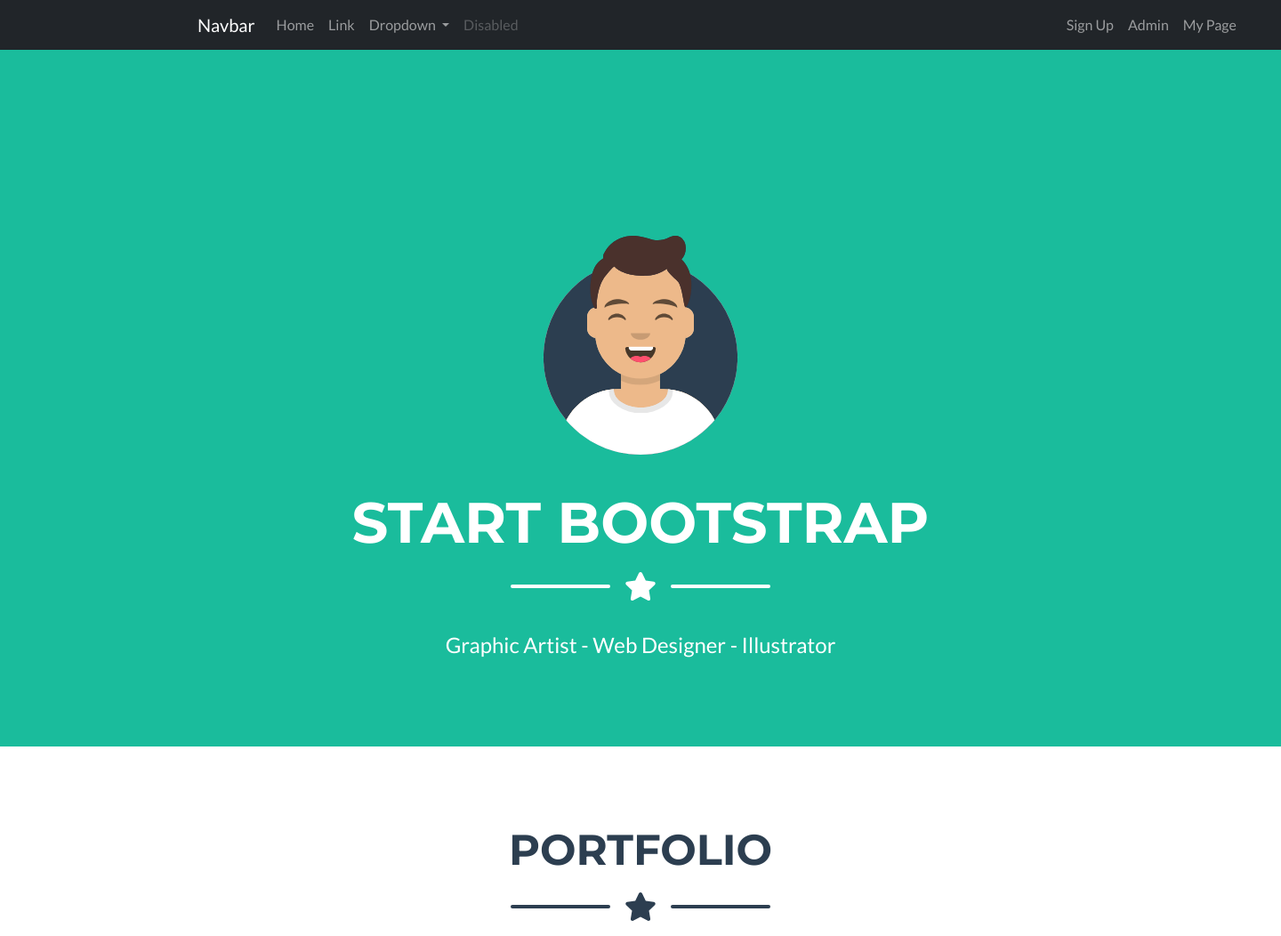
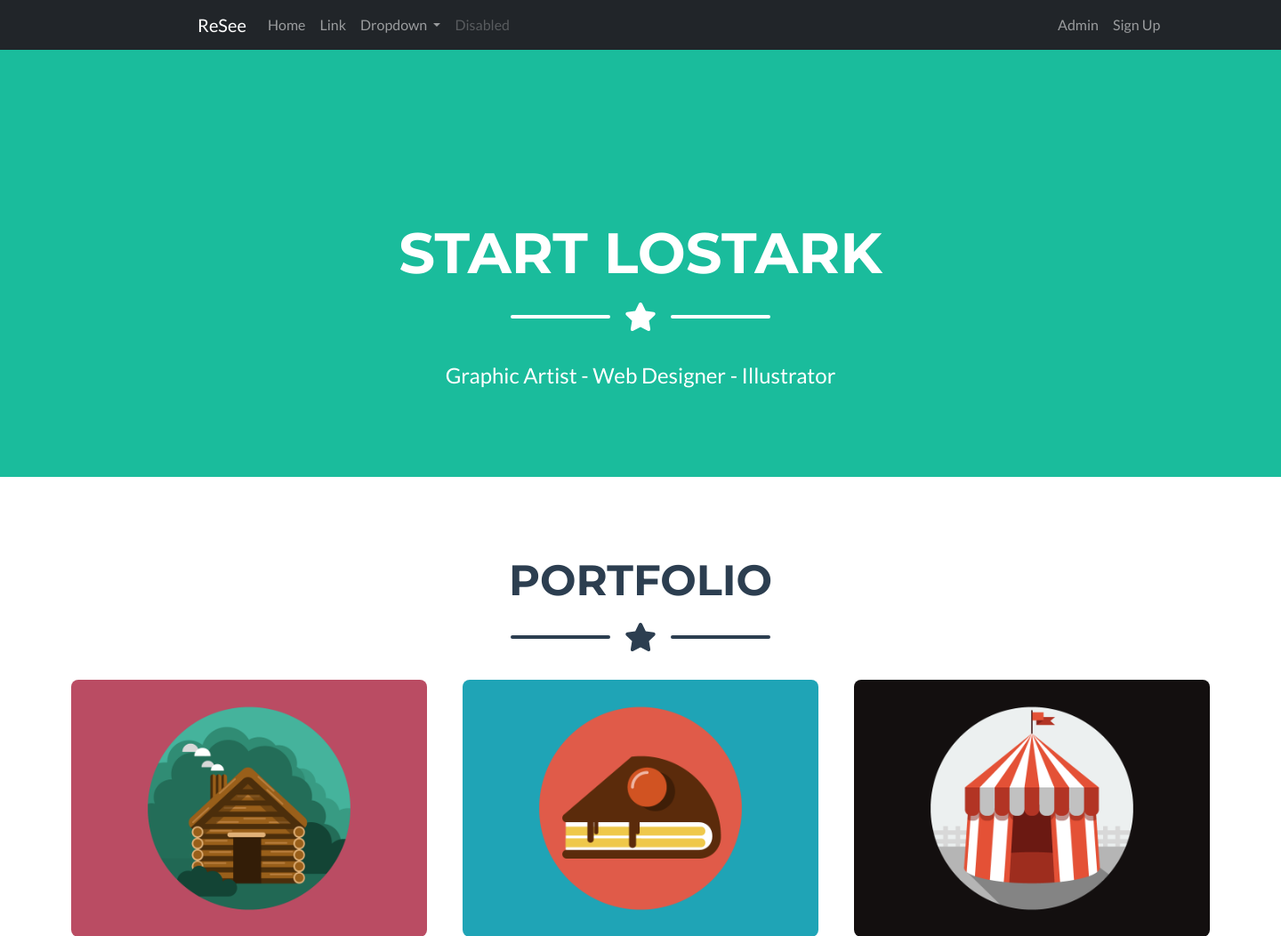
Before and after one commit to djgnfj-svg/ReSee, a Django app: page /home in a window 1440 px wide; the page is wider, and only the part inside the window is pictured. Shown: the top 1052 px of that part at 89% size. Run offline with Django 4.2, Linux system fonts and the light colour scheme; some libraries are stand-ins or nearby versions.

Commit message:
don't smile people

```diff
--- a/Reviewer/form.py
+++ b/Reviewer/form.py
@@ -24,7 +24,7 @@
         max_length=30, required=True, widget=forms.EmailInput(attrs={"class" : "input-field", "placeholder": "이메일수정"})
     )
 
-class MemberModifiForm(forms.Form):
+class MemberDelForm(forms.Form):
     class Meta:
         model = Users
         fields = (
--- a/Reviewer/views.py
+++ b/Reviewer/views.py
@@ -3,7 +3,7 @@
 from django.http import response
 from django.views.decorators.csrf import csrf_exempt
 from django.shortcuts import redirect, render
-from Reviewer.form import LoginForm, MemberModifiForm, RegisterForm
+from Reviewer.form import LoginForm, MemberDelForm, MemberModifiForm, RegisterForm
 from Reviewer.models import Users
 
 from django.contrib.auth.decorators import login_required
@@ -53,7 +53,6 @@
     msg = None
     if request.method == "POST":
         form_register = RegisterForm(request.POST)
-        print(form_register.errors.as_json())
         if form_register.is_valid():
             form_register.save()
             msg = "가입완료"
@@ -82,9 +81,9 @@
 @csrf_exempt
 @login_required
 def member_del_view(request):
-    form_del = MemberModifiForm()
+    form_del = MemberDelForm()
     if request.method == "POST":
-        form_del = MemberModifiForm(request.POST)
+        form_del = MemberDelForm(request.POST)
         print(form_del.errors.as_json())
         if form_del.is_valid():
             user = request.user
--- a/templates/home.html
+++ b/templates/home.html
@@ -8,9 +8,8 @@
         <header class="masthead bg-primary text-white text-center">
             <div class="container d-flex align-items-center flex-column">
                 <!-- Masthead Avatar Image-->
-                <img class="masthead-avatar mb-5" src="{% static 'assets/img/avataaars.svg' %}" alt="..." />
                 <!-- Masthead Heading-->
-                <h1 class="masthead-heading text-uppercase mb-0">Start Bootstrap</h1>
+                <h1 class="masthead-heading text-uppercase mb-0">Start LostArk</h1>
                 <!-- Icon Divider-->
                 <div class="divider-custom divider-light">
                     <div class="divider-custom-line"></div>
--- a/templates/top.html
+++ b/templates/top.html
@@ -29,7 +29,7 @@
 <body>
     <nav class="navbar navbar-expand-lg navbar-dark bg-dark">
         <div class="container" id="a">
-          <a class="navbar-brand" href="#">Navbar</a>
+          <a class="navbar-brand" href="#">ReSee</a>
           <button class="navbar-toggler" type="button" data-bs-toggle="collapse" data-bs-target="#navbarSupportedContent" aria-controls="navbarSupportedContent" aria-expanded="false" aria-label="Toggle navigation">
             <span class="navbar-toggler-icon"></span>
           </button>
@@ -65,19 +65,18 @@
                       <ul class="dropdown-menu" aria-labelledby="dropdownMenuButton1">
                         <li><a class="dropdown-item" href="#">My Page</a></li>
                         <li><a class="dropdown-item" href="#">Setting</a></li>
-                        <li><a class="dropdown-item" href="#">Sign Out</a></li>
+                        <li>
+                          <a class="dropdown-item" href="{% url 'logout' %}">Sign Out</a>
+                        </li>
                       </ul>
                     </div>
                   {% else %}
 
                   <li class="nav-item" id="login">
+                      <a class="nav-link" href="{% url 'admin:index' %}">Admin</a>
+                  <li class="nav-item" id="login">
                     <a class="nav-link" href="{% url 'login'  %}">Sign Up</a>
                   </li>
-                  <li class="nav-item" id="login">
-                      <a class="nav-link" href="{% url 'admin:index' %}">Admin</a>
-                    </li>
-                    <li class="nav-item" id="login">
-                        <a class="nav-link" href="#">My Page</a>
                     </li>
                   {% endif %}
                     <!-- 로그인시 개인페이지이동 / 비로그인시 Login-->
```
Also changed, not shown: Reviewer/migrations/0001_initial.py, Reviewer/migrations/0004_alter_users_email.py (deleted).
